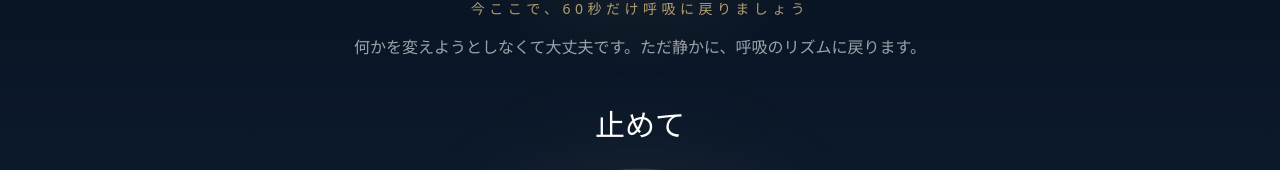
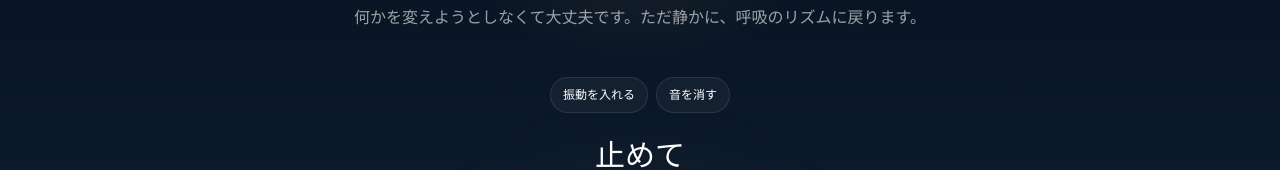
Before and after one commit to vtxjang-design/meisoulife-final, a Next.js app: page /meditation in a window 1280 px wide. Shown: the part 208-378 px from the top of the page. Built offline with nearby package versions, Linux system fonts and the light colour scheme; no server answers.

Commit message:
Add gentle meditation completion signal

```diff
--- a/app/meditation/page.tsx
+++ b/app/meditation/page.tsx
@@ -1,8 +1,9 @@
 "use client";
 
 import Link from "next/link";
-import { useEffect, useMemo, useState } from "react";
+import { useEffect, useMemo, useRef, useState } from "react";
 import { useSiteCopy } from "@/lib/i18n";
+import { handleMeditationComplete as triggerMeditationCompletion, supportsMeditationVibration } from "@/lib/meditation-completion";
 
 const CYCLE_SECONDS = 10;
 const INHALE_SECONDS = 4;
@@ -58,6 +59,18 @@ export default function MeditationPage() {
   const [totalSeconds, setTotalSeconds] = useState(60);
   const [secondsLeft, setSecondsLeft] = useState(60);
   const [meditationType, setMeditationType] = useState<MeditationType>("default");
+  const [soundEnabled, setSoundEnabled] = useState(false);
+  const [vibrationEnabled, setVibrationEnabled] = useState(true);
+  const [vibrationSupported, setVibrationSupported] = useState(false);
+  const [hasUserGesture, setHasUserGesture] = useState(false);
+  const audioContextRef = useRef<AudioContext | null>(null);
+  const completionHandledRef = useRef(false);
+  const elapsedTotalSeconds = totalSeconds - secondsLeft;
+  const phase = useMemo(() => getBreathPhase(elapsedTotalSeconds), [elapsedTotalSeconds]);
+  const isComplete = secondsLeft <= 0;
+  const content = copy.variants[meditationType];
+  const circleScaleClass =
+    phase === "inhale" ? "scale-110" : phase === "hold" ? "scale-110" : "scale-90";
 
   useEffect(() => {
     const searchParams = new URLSearchParams(window.location.search);
@@ -67,6 +80,20 @@ export default function MeditationPage() {
     setTotalSeconds(nextDuration);
     setSecondsLeft(nextDuration);
     setMeditationType(nextType);
+  }, []);
+
+  useEffect(() => {
+    setVibrationSupported(supportsMeditationVibration());
+
+    const markGesture = () => setHasUserGesture(true);
+
+    window.addEventListener("pointerdown", markGesture, { once: true });
+    window.addEventListener("keydown", markGesture, { once: true });
+
+    return () => {
+      window.removeEventListener("pointerdown", markGesture);
+      window.removeEventListener("keydown", markGesture);
+    };
   }, []);
 
   useEffect(() => {
@@ -83,13 +110,33 @@ export default function MeditationPage() {
     };
   }, [secondsLeft]);
 
-  const elapsedTotalSeconds = totalSeconds - secondsLeft;
-  const phase = useMemo(() => getBreathPhase(elapsedTotalSeconds), [elapsedTotalSeconds]);
-  const isComplete = secondsLeft <= 0;
-  const content = copy.variants[meditationType];
+  useEffect(() => {
+    if (!isComplete || completionHandledRef.current) {
+      return;
+    }
 
-  const circleScaleClass =
-    phase === "inhale" ? "scale-110" : phase === "hold" ? "scale-110" : "scale-90";
+    completionHandledRef.current = true;
+    runMeditationComplete();
+  }, [isComplete, hasUserGesture, soundEnabled, vibrationEnabled]);
+
+  async function runMeditationComplete() {
+    await triggerMeditationCompletion({
+      hasUserGesture,
+      soundEnabled,
+      vibrationEnabled,
+      audioContextRef
+    });
+  }
+
+  function handleSoundToggle() {
+    setHasUserGesture(true);
+    setSoundEnabled((current) => !current);
+  }
+
+  function handleVibrationToggle() {
+    setHasUserGesture(true);
+    setVibrationEnabled((current) => !current);
+  }
 
   return (
     <main className="flex min-h-screen items-center justify-center bg-[radial-gradient(circle_at_top,rgba(216,191,131,0.12),transparent_20%),linear-gradient(180deg,#07111f_0%,#0d1b2d_45%,#10273a_100%)] px-6 py-10 text-white">
@@ -102,6 +149,26 @@ export default function MeditationPage() {
             </div>
 
             <div className="mt-12 flex min-h-[320px] w-full flex-col items-center justify-center">
+              <div className="mb-6 flex items-center gap-2">
+                {vibrationSupported ? (
+                  <button
+                    type="button"
+                    onClick={handleVibrationToggle}
+                    className="inline-flex min-h-[36px] items-center justify-center rounded-full border border-white/10 bg-white/[0.04] px-3 py-1.5 text-xs font-medium text-white/76 transition hover:bg-white/[0.08] hover:text-white"
+                    aria-pressed={vibrationEnabled}
+                  >
+                    {vibrationEnabled ? copy.vibrationOn : copy.vibrationOff}
+                  </button>
+                ) : null}
+                <button
+                  type="button"
+                  onClick={handleSoundToggle}
+                  className="inline-flex min-h-[36px] items-center justify-center rounded-full border border-white/10 bg-white/[0.04] px-3 py-1.5 text-xs font-medium text-white/76 transition hover:bg-white/[0.08] hover:text-white"
+                  aria-pressed={soundEnabled}
+                >
+                  {soundEnabled ? copy.soundOn : copy.soundOff}
+                </button>
+              </div>
               <p className="text-2xl font-medium text-white/72 transition-all duration-700 ease-in-out sm:text-3xl">
                 {copy.phases[phase]}
               </p>
@@ -127,6 +194,7 @@ export default function MeditationPage() {
         ) : (
           <div className="animate-fade-in space-y-8">
             <h1 className="font-serif text-4xl text-white sm:text-5xl">{content.completionTitle}</h1>
+            <p className="mx-auto max-w-xl whitespace-pre-line text-base leading-8 text-white/72">{copy.completionMessage}</p>
             <p className="mx-auto max-w-2xl text-base leading-8 text-white/68">{copy.completionBody}</p>
             <div className="flex flex-col items-center gap-3">
               <Link
--- a/components/one-minute-meditation.tsx
+++ b/components/one-minute-meditation.tsx
@@ -1,6 +1,7 @@
 "use client";
 
 import { useEffect, useMemo, useRef, useState } from "react";
+import { handleMeditationComplete as triggerMeditationCompletion, supportsMeditationVibration } from "@/lib/meditation-completion";
 import { markDailyRhythmCompleted } from "@/lib/return-rhythm";
 import { useSiteCopy } from "@/lib/i18n";
 
@@ -62,6 +63,8 @@ export default function OneMinuteMeditation({ open, onClose }: OneMinuteMeditati
   const modalCopy = copy.modal;
   const [secondsLeft, setSecondsLeft] = useState(TOTAL_SECONDS);
   const [soundEnabled, setSoundEnabled] = useState(false);
+  const [vibrationEnabled, setVibrationEnabled] = useState(true);
+  const [vibrationSupported, setVibrationSupported] = useState(false);
   const [completionIndex, setCompletionIndex] = useState(0);
   const [hasUserGesture, setHasUserGesture] = useState(false);
   const [prefersReducedMotion, setPrefersReducedMotion] = useState(false);
@@ -81,6 +84,7 @@ export default function OneMinuteMeditation({ open, onClose }: OneMinuteMeditati
       setSoundEnabled(false);
       setCompletionIndex(0);
       setHasUserGesture(false);
+      setVibrationEnabled(true);
       completionHandledRef.current = false;
       previousPhaseRef.current = "inhale";
       setAmbientVideoFailed(false);
@@ -89,6 +93,7 @@ export default function OneMinuteMeditation({ open, onClose }: OneMinuteMeditati
 
     setSecondsLeft(TOTAL_SECONDS);
     setHasUserGesture(true);
+    setVibrationEnabled(true);
     setCompletionIndex(Math.floor(Math.random() * modalCopy.completionMoments.length));
     completionHandledRef.current = false;
     previousPhaseRef.current = "inhale";
@@ -107,6 +112,7 @@ export default function OneMinuteMeditation({ open, onClose }: OneMinuteMeditati
 
     syncMotionPreference();
     mediaQuery.addEventListener("change", syncMotionPreference);
+    setVibrationSupported(supportsMeditationVibration());
 
     return () => {
       mediaQuery.removeEventListener("change", syncMotionPreference);
@@ -155,10 +161,8 @@ export default function OneMinuteMeditation({ open, onClose }: OneMinuteMeditati
     }
 
     completionHandledRef.current = true;
-    markDailyRhythmCompleted();
-    triggerHaptic([18, 80, 18]);
-    playCompletionCue();
-  }, [isComplete, open, soundEnabled]);
+    runMeditationComplete();
+  }, [isComplete, open, soundEnabled, vibrationEnabled, hasUserGesture]);
 
   useEffect(() => {
     return () => {
@@ -227,12 +231,6 @@ export default function OneMinuteMeditation({ open, onClose }: OneMinuteMeditati
     }
   }
 
-  function playCompletionCue() {
-    // TODO: Replace with a very soft bell sample if audio assets are introduced later.
-    playTone(392, 320, 0.018);
-    window.setTimeout(() => playTone(523.25, 460, 0.015), 160);
-  }
-
   function triggerHaptic(pattern: number | number[]) {
     if (!hasUserGesture || typeof navigator === "undefined" || !("vibrate" in navigator)) {
       return;
@@ -264,6 +262,22 @@ export default function OneMinuteMeditation({ open, onClose }: OneMinuteMeditati
       }
 
       return next;
+    });
+  }
+
+  function handleVibrationToggle() {
+    setHasUserGesture(true);
+    setVibrationEnabled((current) => !current);
+  }
+
+  async function runMeditationComplete() {
+    markDailyRhythmCompleted();
+
+    await triggerMeditationCompletion({
+      hasUserGesture,
+      soundEnabled,
+      vibrationEnabled,
+      audioContextRef
     });
   }
 
@@ -361,6 +375,17 @@ export default function OneMinuteMeditation({ open, onClose }: OneMinuteMeditati
               />
             </div>
 
+            <div className="flex items-center gap-2">
+              {vibrationSupported ? (
+                <button
+                  type="button"
+                  onClick={handleVibrationToggle}
+                  className="inline-flex min-h-[36px] items-center justify-center rounded-full border border-white/10 bg-white/[0.04] px-3 py-1.5 text-xs font-medium text-white/76 transition hover:bg-white/[0.08] hover:text-white"
+                  aria-pressed={vibrationEnabled}
+                >
+                  {vibrationEnabled ? modalCopy.vibrationOn : modalCopy.vibrationOff}
+                </button>
+              ) : null}
               <button
                 type="button"
                 onClick={handleSoundToggle}
@@ -369,6 +394,7 @@ export default function OneMinuteMeditation({ open, onClose }: OneMinuteMeditati
               >
                 {soundEnabled ? modalCopy.soundOn : modalCopy.soundOff}
               </button>
+            </div>
           </div>
 
           {!isComplete ? (
@@ -427,6 +453,7 @@ export default function OneMinuteMeditation({ open, onClose }: OneMinuteMeditati
               </div>
 
               <h3 className="mt-5 text-balance font-serif text-3xl leading-tight text-white/92 sm:text-[34px]">{completionMessage}</h3>
+              <p className="mt-4 max-w-sm whitespace-pre-line text-sm leading-7 text-white/72 sm:text-base">{modalCopy.completionMessage}</p>
               <p className="mt-4 max-w-sm text-sm leading-7 text-white/62 sm:text-base">{modalCopy.completeBody}</p>
 
               <div className="mt-8 flex w-full flex-col gap-3">
--- a/lib/i18n.tsx
+++ b/lib/i18n.tsx
@@ -140,6 +140,7 @@ export const siteCopy = {
       title: "今この1分で、呼吸を整えましょう",
       endButton: "1分を終える",
       completeTitle: "今日、あなたは自分に戻りました。",
+      completionMessage: "おつかれさま。\n今の静けさを、\n少しだけ感じてください。",
       completeBody: "この小さな1分が、共に目覚めるリズムの始まりです。",
       completionMoments: [
         "今日も、自分に戻る1分をありがとう。",
@@ -149,6 +150,8 @@ export const siteCopy = {
       tellAi: "AIに今の状態を伝える",
       soundOn: "音を入れる",
       soundOff: "音を消す",
+      vibrationOn: "振動を入れる",
+      vibrationOff: "振動を消す",
       natureLabel: "自然のリズムとともに呼吸する",
       natureMicrocopy: "疲れたら、\nここに戻ってきてください。",
       phaseLabels: {
@@ -718,11 +721,16 @@ export const siteCopy = {
         hold: "止めて… 2秒",
         exhale: "吐いて… 4秒"
       },
+      completionMessage: "おつかれさま。\n今の静けさを、\n少しだけ感じてください。",
       completionBody: "この静かなリズムを、7日間だけ続けてみませんか？",
       completionPrimary: "7日リズムを始める",
       completionSecondary: "今日はここまで",
       coachPrompt: "この静かな状態を、少しだけ続けてみませんか？",
-      coachButton: "AIコーチを開く"
+      coachButton: "AIコーチを開く",
+      soundOn: "音を入れる",
+      soundOff: "音を消す",
+      vibrationOn: "振動を入れる",
+      vibrationOff: "振動を消す"
     },
     premiumPage: {
       successBadge: "決済が完了しました",
@@ -866,6 +874,7 @@ export const siteCopy = {
       title: "지금 이 1분 동안 호흡을 정돈해봅시다",
       endButton: "1분을 마칩니다",
       completeTitle: "오늘, 당신은 자신에게 돌아왔습니다.",
+      completionMessage: "수고했어요.\n지금의 고요함을,\n잠시만 느껴보세요.",
       completeBody: "이 작은 1분이 함께 깨어나는 리듬의 시작입니다.",
       completionMoments: [
         "오늘도 자신에게 돌아오는 1분을 고맙게 받았습니다.",
@@ -875,6 +884,8 @@ export const siteCopy = {
       tellAi: "AI에게 지금 상태 전하기",
       soundOn: "소리 켜기",
       soundOff: "소리 끄기",
+      vibrationOn: "진동 켜기",
+      vibrationOff: "진동 끄기",
       natureLabel: "자연의 리듬과 함께 호흡합니다",
       natureMicrocopy: "지쳤다면,\n여기로 돌아오세요.",
       phaseLabels: {
@@ -1444,11 +1455,16 @@ export const siteCopy = {
         hold: "멈추기… 2초",
         exhale: "내쉬기… 4초"
       },
+      completionMessage: "수고했어요.\n지금의 고요함을,\n잠시만 느껴보세요.",
       completionBody: "이 조용한 리듬을 7일만 더 이어가 보시겠어요?",
       completionPrimary: "7일 리듬 시작하기",
       completionSecondary: "오늘은 여기까지",
       coachPrompt: "이 조용한 상태를 조금만 더 이어가 볼까요?",
-      coachButton: "AI 코치를 열기"
+      coachButton: "AI 코치를 열기",
+      soundOn: "소리 켜기",
+      soundOff: "소리 끄기",
+      vibrationOn: "진동 켜기",
+      vibrationOff: "진동 끄기"
     },
     premiumPage: {
       successBadge: "결제가 완료되었습니다",
@@ -1592,6 +1608,7 @@ export const siteCopy = {
       title: "Use this one minute to settle your breath",
       endButton: "End the minute",
       completeTitle: "Today, you returned to yourself.",
+      completionMessage: "Well done.\nStay with this stillness\nfor just a moment.",
       completeBody: "This one quiet minute is the beginning of a shared awakening rhythm.",
       completionMoments: [
         "Thank you for taking one minute to return to yourself today.",
@@ -1601,6 +1618,8 @@ export const siteCopy = {
       tellAi: "Tell AI how you feel now",
       soundOn: "Sound on",
       soundOff: "Sound off",
+      vibrationOn: "Vibration on",
+      vibrationOff: "Vibration off",
       natureLabel: "Breathe with the rhythm of nature",
       natureMicrocopy: "When you feel tired,\ncome back here.",
       phaseLabels: {
@@ -2170,11 +2189,16 @@ export const siteCopy = {
         hold: "Hold... 2s",
         exhale: "Exhale... 4s"
       },
+      completionMessage: "Well done.\nStay with this stillness\nfor just a moment.",
       completionBody: "Would you like to continue this quiet rhythm for just seven days?",
       completionPrimary: "Start the 7-day rhythm",
       completionSecondary: "That’s enough for today",
       coachPrompt: "Would you like to stay with this quiet state a little longer?",
-      coachButton: "Open the AI coach"
+      coachButton: "Open the AI coach",
+      soundOn: "Sound on",
+      soundOff: "Sound off",
+      vibrationOn: "Vibration on",
+      vibrationOff: "Vibration off"
     },
     premiumPage: {
       successBadge: "Payment completed",
--- /dev/null
+++ b/lib/meditation-completion.ts
@@ -0,0 +1,115 @@
+"use client";
+
+import type { MutableRefObject } from "react";
+
+const COMPLETION_CHIME_SRC = "/audio/meditation-complete-chime.mp3";
+
+type MeditationCompletionOptions = {
+  hasUserGesture: boolean;
+  soundEnabled: boolean;
+  vibrationEnabled: boolean;
+  audioContextRef: MutableRefObject<AudioContext | null>;
+};
+
+function getAudioContext(audioContextRef: MutableRefObject<AudioContext | null>) {
+  if (typeof window === "undefined" || !("AudioContext" in window || "webkitAudioContext" in window)) {
+    return null;
+  }
+
+  if (audioContextRef.current) {
+    return audioContextRef.current;
+  }
+
+  const AudioCtor = window.AudioContext || (window as typeof window & { webkitAudioContext?: typeof AudioContext }).webkitAudioContext;
+
+  if (!AudioCtor) {
+    return null;
+  }
+
+  audioContextRef.current = new AudioCtor();
+  return audioContextRef.current;
+}
+
+function playFallbackBell(audioContextRef: MutableRefObject<AudioContext | null>) {
+  const context = getAudioContext(audioContextRef);
+
+  if (!context) {
+    return;
+  }
+
+  const now = context.currentTime;
+  const gainNode = context.createGain();
+  const oscillatorPrimary = context.createOscillator();
+  const oscillatorSecondary = context.createOscillator();
+
+  oscillatorPrimary.type = "sine";
+  oscillatorPrimary.frequency.setValueAtTime(523.25, now);
+  oscillatorSecondary.type = "triangle";
+  oscillatorSecondary.frequency.setValueAtTime(783.99, now);
+
+  gainNode.gain.setValueAtTime(0.0001, now);
+  gainNode.gain.exponentialRampToValueAtTime(0.028, now + 0.03);
+  gainNode.gain.exponentialRampToValueAtTime(0.012, now + 0.4);
+  gainNode.gain.exponentialRampToValueAtTime(0.0001, now + 1.8);
+
+  oscillatorPrimary.connect(gainNode);
+  oscillatorSecondary.connect(gainNode);
+  gainNode.connect(context.destination);
+
+  oscillatorPrimary.start(now);
+  oscillatorSecondary.start(now);
+  oscillatorPrimary.stop(now + 1.9);
+  oscillatorSecondary.stop(now + 1.6);
+}
+
+async function playCompletionChime(audioContextRef: MutableRefObject<AudioContext | null>) {
+  if (typeof window === "undefined" || typeof Audio === "undefined") {
+    playFallbackBell(audioContextRef);
+    return;
+  }
+
+  try {
+    const audio = new Audio(COMPLETION_CHIME_SRC);
+    audio.preload = "auto";
+    audio.volume = 0.42;
+
+    await new Promise<void>((resolve, reject) => {
+      audio.oncanplaythrough = () => resolve();
+      audio.onerror = () => reject(new Error("completion chime failed to load"));
+      audio.load();
+    });
+
+    await audio.play();
+  } catch {
+    playFallbackBell(audioContextRef);
+  }
+}
+
+function triggerCompletionVibration(enabled: boolean, hasUserGesture: boolean) {
+  if (!enabled || !hasUserGesture || typeof navigator === "undefined" || !("vibrate" in navigator)) {
+    return;
+  }
+
+  navigator.vibrate([120, 80, 120]);
+}
+
+export function supportsMeditationVibration() {
+  return typeof navigator !== "undefined" && "vibrate" in navigator;
+}
+
+export async function handleMeditationComplete({
+  hasUserGesture,
+  soundEnabled,
+  vibrationEnabled,
+  audioContextRef
+}: MeditationCompletionOptions) {
+  if (!hasUserGesture) {
+    return;
+  }
+
+  triggerCompletionVibration(vibrationEnabled, hasUserGesture);
+
+  if (soundEnabled) {
+    await playCompletionChime(audioContextRef);
+  }
+}
```
Lines whose indentation alone changed are shown as unchanged.
